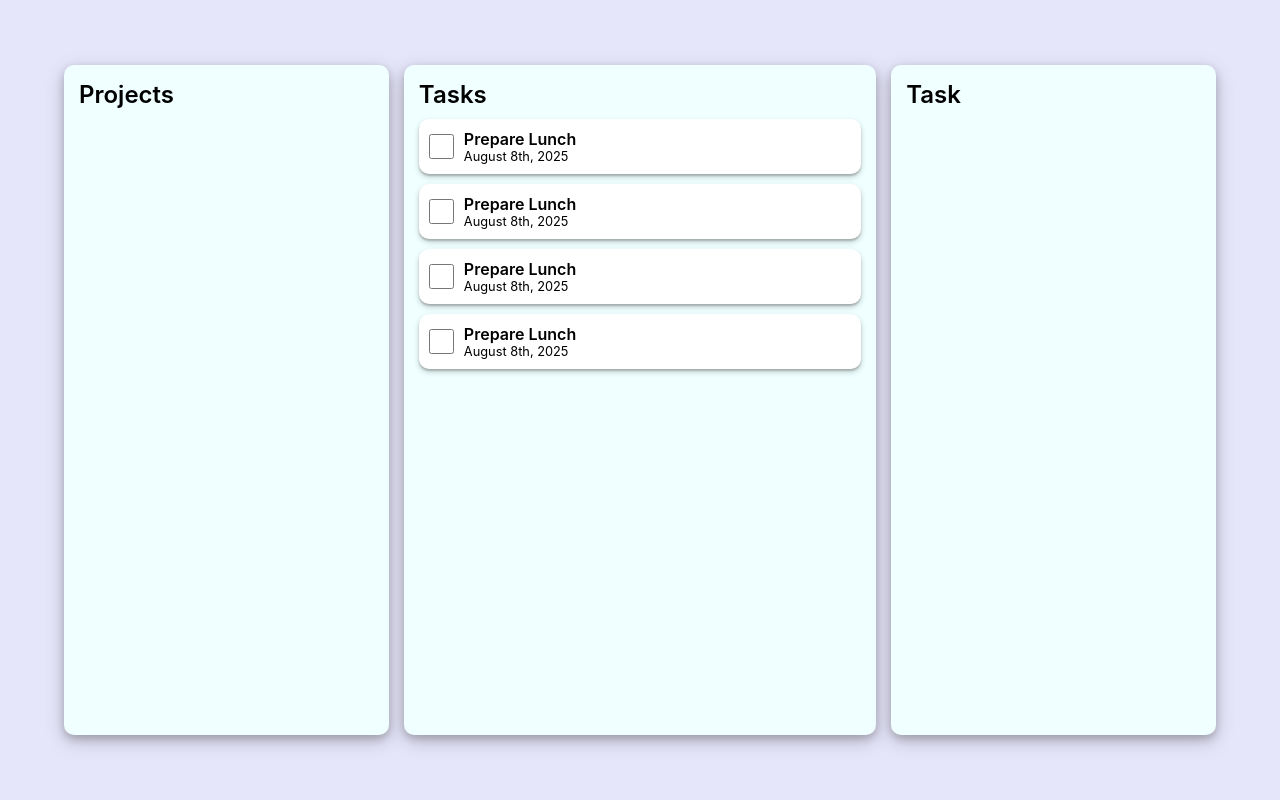
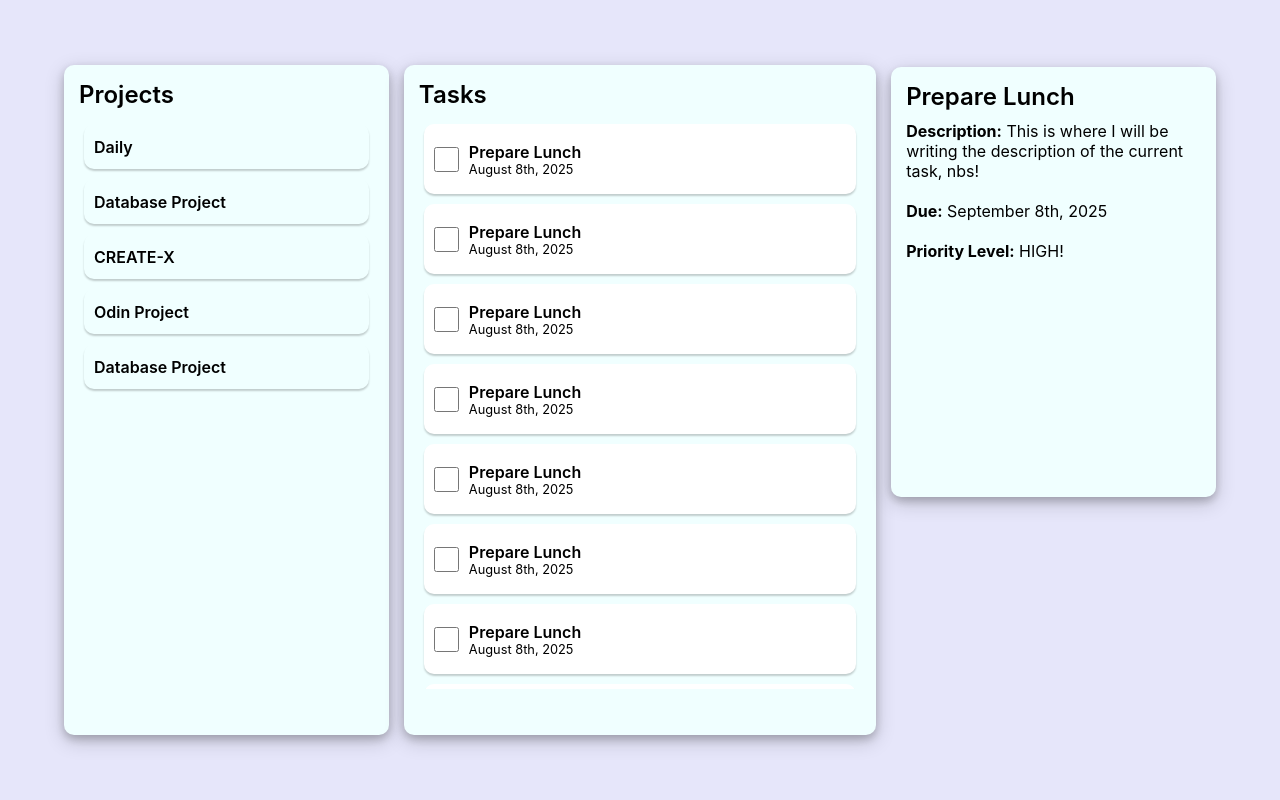
Before and after one commit to dubemnwiz/do-it, a website built with webpack: page src/template.html in a window 1280 px wide. Built offline with nearby package versions, Linux system fonts and the light colour scheme.

Commit message:
Created project cards, task cards, and current task edit screen.

```diff
--- a/src/project.js
+++ b/src/project.js
@@ -1,13 +1,7 @@
-export function createProject(title, description, dueDate, toDos, isComplete = false) {
+export function createProject(title, toDos) {
     return {
         title,
-        description,
-        dueDate,
         toDos,
-        isComplete,
-        toggleComplete() {
-            this.isComplete = !this.isComplete;
-        },
         updateProject(newTitle, newDescription, newDueDate, newPriority) {
             this.title = newTitle;
             this.desc = newDescription;
--- a/src/styles.css
+++ b/src/styles.css
@@ -18,11 +18,14 @@ body {
 }
 
 .sidebar {
+    display:flex;
+    flex-direction: column;
     height: 80vh;
     background-color: azure;
     flex: 0.8;
     border-radius: 10px;
     padding: 15px;
+    gap: 10px;
     box-shadow: 0 4px 8px 0 rgba(0, 0, 0, 0.2), 0 6px 20px 0 rgba(0, 0, 0, 0.19);
 }
 
@@ -38,13 +41,17 @@ body {
     box-shadow: 0 4px 8px 0 rgba(0, 0, 0, 0.2), 0 6px 20px 0 rgba(0, 0, 0, 0.19);
 }
 
-
 .currentTask {
-    height: 80vh;
+    display:flex;
+    flex-direction: column;
+    height: 50vh;
     background-color: azure;
     flex: 0.8;
     border-radius: 10px;
+    align-self: flex-start;
     padding: 15px;
+    gap: 10px;
+    margin-top: 67px;
     box-shadow: 0 4px 8px 0 rgba(0, 0, 0, 0.2), 0 6px 20px 0 rgba(0, 0, 0, 0.19);
 }
 
@@ -53,14 +60,51 @@ body {
     font-weight: 600;
 }
 
+.projects {
+    display: flex;
+    overflow-y: scroll;
+    flex-direction: column;
+    gap: 10px;
+    height: 70vh;
+    padding: 5px;
+}
+
+.projectCard {
+    display: flex;
+    font-weight: 600;
+    min-height: 25px;
+    border-radius: 10px;
+    padding: 10px;
+    gap: 10px;
+    align-items: center;
+    box-shadow: 0 2px 2px 0 rgba(0, 0, 0, 0.2);
+}
+
+.cards {
+    display: flex;
+    overflow-y: scroll;
+    flex-direction: column;
+    gap: 10px;
+    height: 70vh;
+    padding: 5px;
+}
+
 .taskCard {
     display: flex;
+    min-height: 50px;
     background-color: white;
     border-radius: 10px;
     padding: 10px;
     gap: 10px;
     align-items: center;
-    box-shadow: 0 2px 2px 0 rgba(0, 0, 0, 0.2), 0 3px 6px 0 rgba(0, 0, 0, 0.19);
+    box-shadow: 0 2px 2px 0 rgba(0, 0, 0, 0.2);
+}
+
+.currentTaskCard {
+    display: flex;
+    flex-direction: column;
+    height: 70vh;
+    gap: 20px;
 }
 
 input[type="checkbox"] {
--- a/src/template.html
+++ b/src/template.html
@@ -10,9 +10,52 @@
     <div class="container">
         <div class="sidebar">
             <div class="title"> Projects </div>
+            <div class="projects">
+                <div class="projectCard" id="default">Daily</div>
+                <div class="projectCard">Database Project</div>
+                <div class="projectCard">CREATE-X</div>
+                <div class="projectCard">Odin Project</div>
+                <div class="projectCard">Database Project</div>
+            </div>
         </div>
         <div class="currentProject">
             <div class="title"> Tasks</div>
+            <div class="cards">
+                <div class="taskCard">
+                    <input type="checkbox" id="taskCheck">
+                    <div class="taskInfo">
+                        <div id="taskTitle">Prepare Lunch</div>
+                        <div id="taskDate">August 8th, 2025</div>
+                    </div>
+                </div>
+                <div class="taskCard">
+                    <input type="checkbox" id="taskCheck">
+                    <div class="taskInfo">
+                        <div id="taskTitle">Prepare Lunch</div>
+                        <div id="taskDate">August 8th, 2025</div>
+                    </div>
+                </div>
+                <div class="taskCard">
+                    <input type="checkbox" id="taskCheck">
+                    <div class="taskInfo">
+                        <div id="taskTitle">Prepare Lunch</div>
+                        <div id="taskDate">August 8th, 2025</div>
+                    </div>
+                </div>
+                <div class="taskCard">
+                    <input type="checkbox" id="taskCheck">
+                    <div class="taskInfo">
+                        <div id="taskTitle">Prepare Lunch</div>
+                        <div id="taskDate">August 8th, 2025</div>
+                    </div>
+                </div>
+                <div class="taskCard">
+                    <input type="checkbox" id="taskCheck">
+                    <div class="taskInfo">
+                        <div id="taskTitle">Prepare Lunch</div>
+                        <div id="taskDate">August 8th, 2025</div>
+                    </div>
+                </div>
                 <div class="taskCard">
                     <input type="checkbox" id="taskCheck">
                     <div class="taskInfo">
@@ -42,8 +85,14 @@
                     </div>
                 </div>
             </div>
+        </div>
         <div class="currentTask">
-            <div class="title"> Task </div>
+            <div class="title" id="currentTaskTitle"> Prepare Lunch </div>
+            <div class="currentTaskCard">
+                <div id="taskDescription"><strong>Description:</strong> This is where I will be writing the description of the current task, nbs!</div>
+                <div id="taskDueDate"><strong>Due:</strong> September 8th, 2025</div>
+                <div id="taskPriority"><strong>Priority Level:</strong> HIGH!</div>
+            </div>
         </div>
     </div>
 </body>
```
Lines whose indentation alone changed are shown as unchanged.
